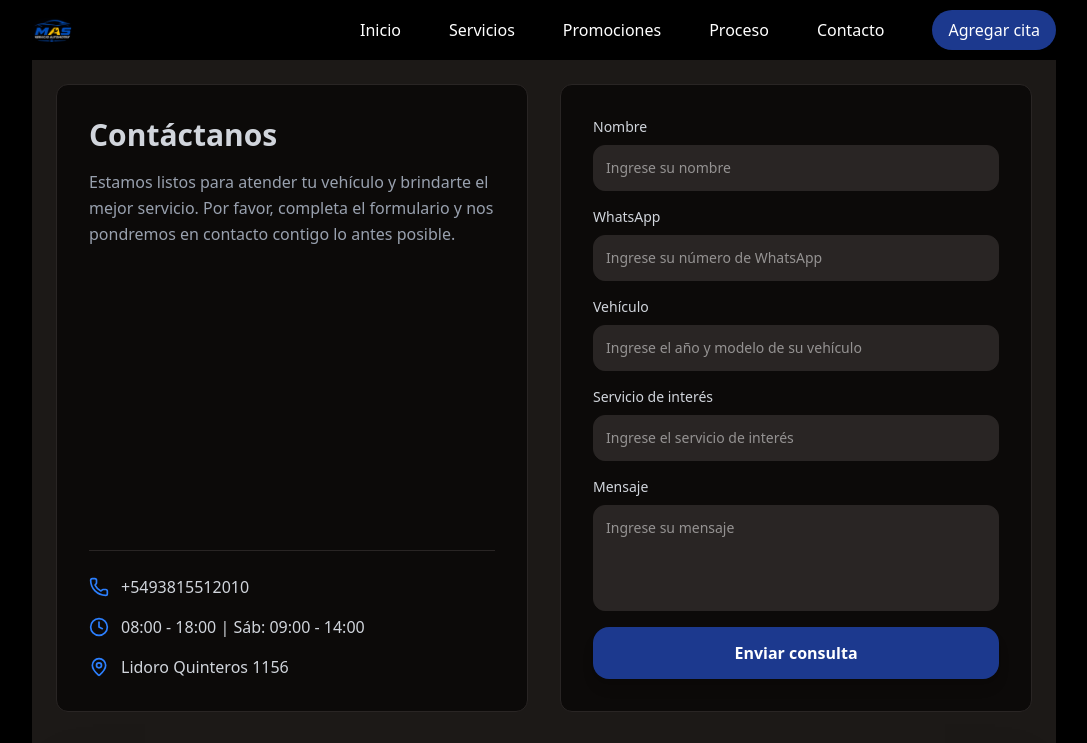
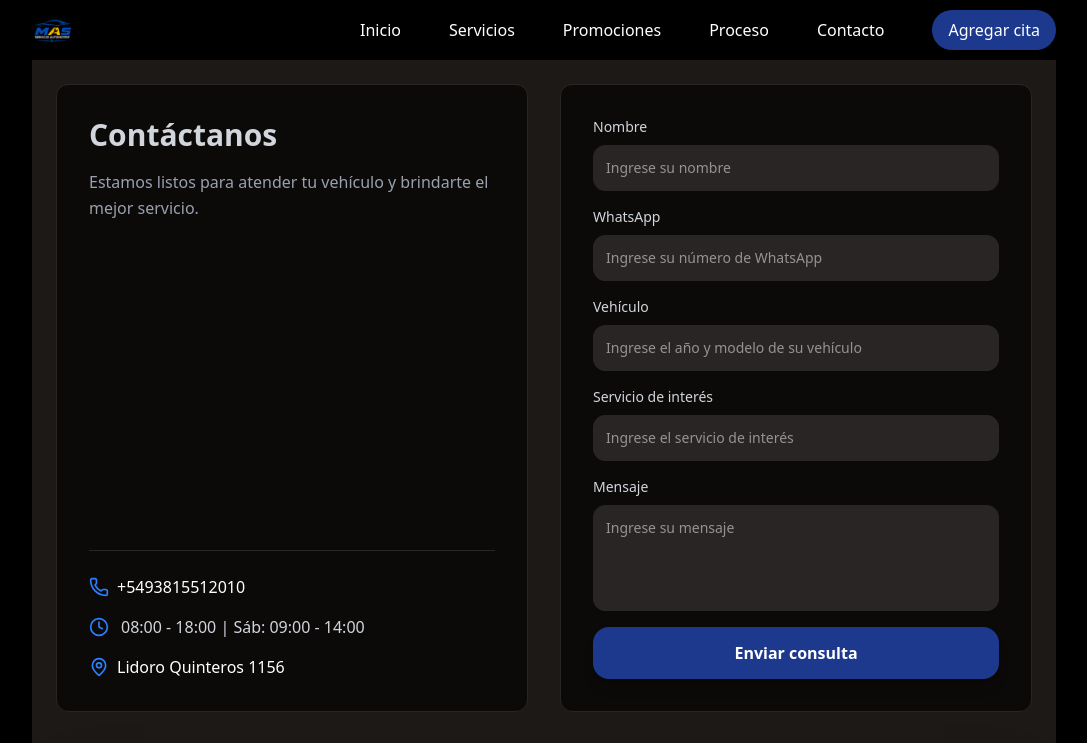
Before and after one commit to ricardoheredia87-droid/proyecto-taller, a React (Vite) app: page /Contacto in a window 1280 px wide. Shown: the top 743 px of the page, without its empty margins (96-1183 px from the left). Built offline with nearby package versions, Linux system fonts and the light colour scheme.

Commit message:
- cambiso taller

```diff
--- a/src/page/ContactoPage.jsx
+++ b/src/page/ContactoPage.jsx
@@ -10,15 +10,20 @@ export const ContactoPage = () => {
               <h2 className="text-3xl font-bold text-gray-300">Contáctanos</h2>
               <p className="text-gray-400 leading-relaxed mt-4">
                 Estamos listos para atender tu vehículo y brindarte el mejor
-                servicio. Por favor, completa el formulario y nos pondremos en
-                contacto contigo lo antes posible.
+                servicio.
               </p>
             </div>
 
             <aside className="flex flex-col gap-4 pt-6 border-t border-stone-800">
               <div className="flex items-center gap-3">
+                <a href="https://wa.me/+5493815512010"
+               target="_blank"
+               rel="noopener noreferrer"
+                className="flex items-center space-x-2 hover:text-yellow-400">
                 <Phone className="w-5 h-5 text-blue-500 shrink-0" />
-                <p className="text-gray-300 font-medium">+5493815512010</p>
+                <span className="font-medium">
+                  +5493815512010</span>
+              </a>
               </div>
 
               <div className="flex items-center gap-3">
@@ -29,10 +34,16 @@ export const ContactoPage = () => {
               </div>
 
               <div className="flex items-center gap-3">
-                <MapPin className="w-5 h-5 text-blue-500 shrink-0" />
-                <p className="text-gray-300 font-medium">
+               <a
+                  href="https://maps.app.goo.gl/6dXq5qXvSW65VZmx8"
+                  target="_blank"
+                  rel="noopener noreferrer"
+                  className="flex items-center space-x-2 hover:text-yellow-400">
+                    <MapPin className="w-5 h-5 text-blue-500 shrink-0" />
+                <span className="font-medium">
                   Lidoro Quinteros 1156
-                </p>
+                </span>
+                </a>
               </div>
             </aside>
           </div>
```
